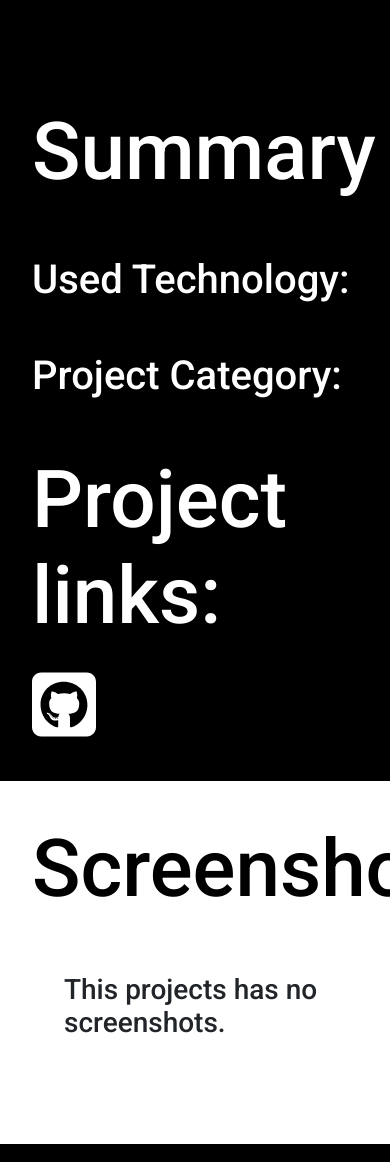
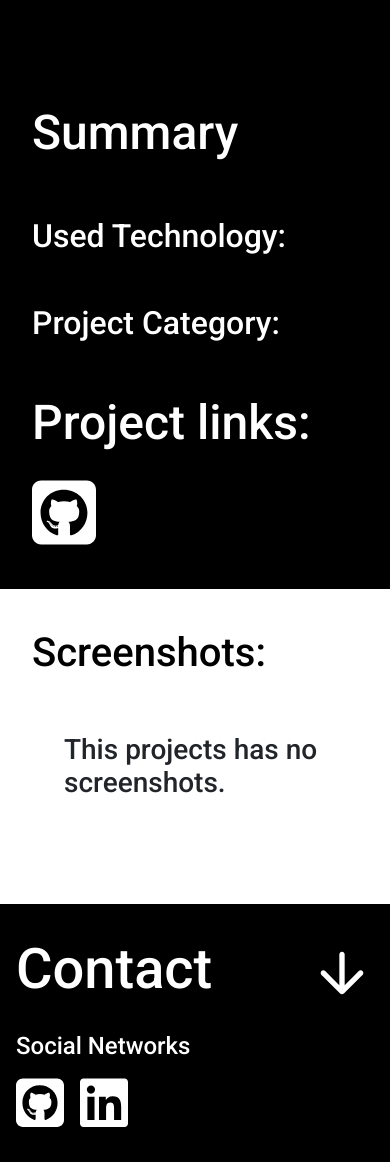
Before and after one commit to pedro092692/portfolio_2024, a Flask app: template app/templates/main/project.html in a window 390 px wide; the page is wider, and only the part inside the window is pictured. Shown: the part 549-1711 px from the top of that part. After the commit the page ends 1676 px from the top of that part, so only its background shows below. Run offline with Flask 3, Linux system fonts and the light colour scheme; the template is opened without the code that fills it, so the values that code supplies are empty; some libraries are stand-ins or nearby versions.

Commit message:
add mobile styles on main.project

```diff
--- a/app/static/css/main/project.css
+++ b/app/static/css/main/project.css
@@ -137,3 +137,30 @@
 }
 
 /* end screenshots section */
+
+/* mobile styles */
+
+@media screen and (max-width: 780px){
+    .project-info .project-details a h1{
+        font-size: 3em;
+    }
+
+    .project-summary h2{
+        font-size: 3em;
+    }
+
+    .project-summary .details h2{
+        font-size: 2em;
+    }
+
+
+    .screenshots .screenshot-content h2{
+        font-size: 2.5em;
+    }
+
+    .screenshots .screenshot-content .gallery div img{
+        max-width: 300px;
+    }
+}
+
+/* end mobile styles */
```
